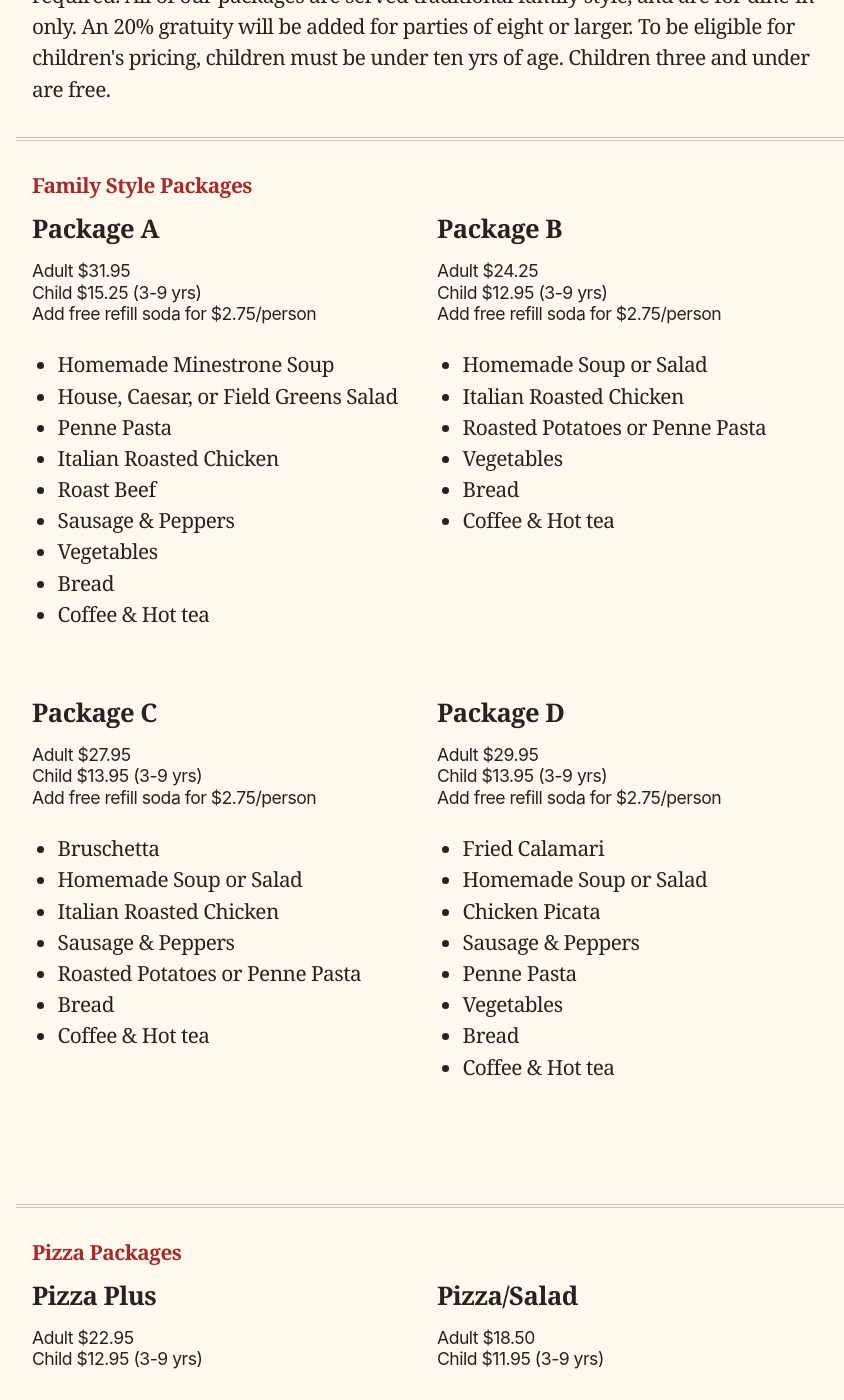
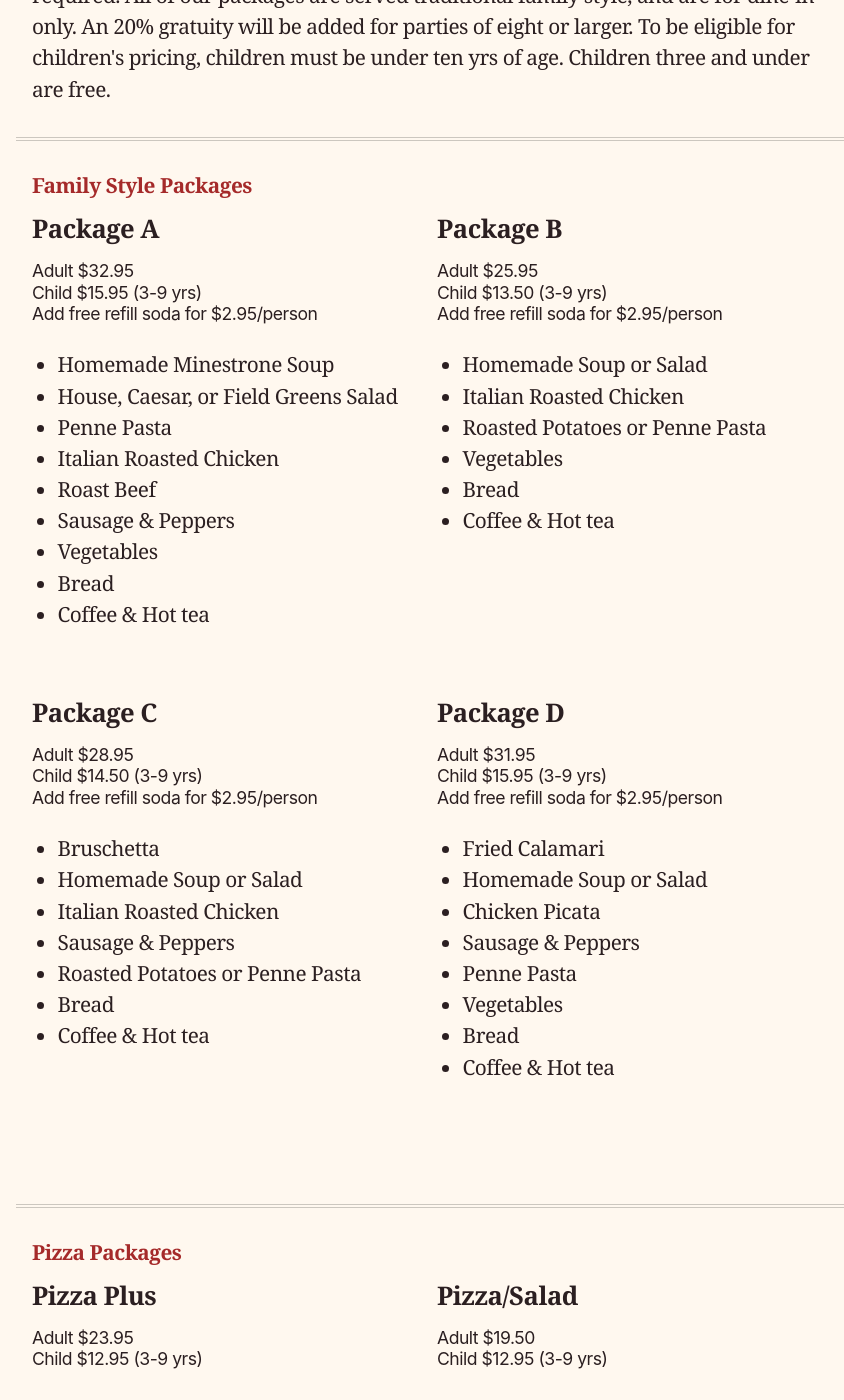
Before and after one commit to traversos/traversos.github.io, a Jekyll site: the page built from events/parties/index.html, in a window 1280 px wide and 1400 px high, scrolled down 414 px. Shown: the whole window, without its empty margins (208-1052 px from the left). Built offline with Jekyll 4.4.1, drawn with Linux system fonts in a browser that asks for light colours; nearby versions of some CDN libraries.

Commit message:
Party menu pricing updates

```diff
--- a/events/parties/index.html
+++ b/events/parties/index.html
@@ -16,7 +16,7 @@ layout: home
     <div class="menu__grid">
       <section class="menu__section">
         <h2 class="flush--top"><a name="salads"></a>Package A</h2>
-        <p class="sans">Adult $31.95<br>Child $15.25 (3-9 yrs)<br>Add free refill soda for $2.75/person</p>
+        <p class="sans">Adult $32.95<br>Child $15.95 (3-9 yrs)<br>Add free refill soda for $2.95/person</p>
         <ul class="flush--top">
           <li>Homemade Minestrone Soup</li>
           <li>House, Caesar, or Field Greens Salad</li>
@@ -31,7 +31,7 @@ layout: home
       </section>
       <section class="menu__section">
         <h2 class="flush--top"><a name="salads"></a>Package B</h2>
-        <p class="sans">Adult $24.25<br>Child $12.95 (3-9 yrs)<br>Add free refill soda for $2.75/person</p>
+        <p class="sans">Adult $25.95<br>Child $13.50 (3-9 yrs)<br>Add free refill soda for $2.95/person</p>
         <ul class="flush--top">
           <li>Homemade Soup or Salad</li>
           <li>Italian Roasted Chicken</li>
@@ -43,7 +43,7 @@ layout: home
       </section>
       <section class="menu__section">
         <h2 class="flush--top"><a name="salads"></a>Package C</h2>
-        <p class="sans">Adult $27.95<br>Child $13.95 (3-9 yrs)<br>Add free refill soda for $2.75/person</p>
+        <p class="sans">Adult $28.95<br>Child $14.50 (3-9 yrs)<br>Add free refill soda for $2.95/person</p>
         <ul class="flush--top">
           <li>Bruschetta</li>
           <li>Homemade Soup or Salad</li>
@@ -56,7 +56,7 @@ layout: home
       </section>
       <section class="menu__section">
         <h2 class="flush--top"><a name="salads"></a>Package D</h2>
-        <p class="sans">Adult $29.95<br>Child $13.95 (3-9 yrs)<br>Add free refill soda for $2.75/person</p>
+        <p class="sans">Adult $31.95<br>Child $15.95 (3-9 yrs)<br>Add free refill soda for $2.95/person</p>
         <ul class="flush--top">
           <li>Fried Calamari</li>
           <li>Homemade Soup or Salad</li>
@@ -75,7 +75,7 @@ layout: home
     <div class="menu__grid">
     <section class="menu__section">
       <h2 class="flush--top"><a name="salads"></a>Pizza Plus</h2>
-      <p class="sans">Adult $22.95<br>Child $12.95 (3-9 yrs)</p>
+      <p class="sans">Adult $23.95<br>Child $12.95 (3-9 yrs)</p>
       <ul class="flush--top">
         <li>House Salad</li>
         <li>Bread</li>
@@ -87,7 +87,7 @@ layout: home
     </section>
     <section class="menu__section">
       <h2 class="flush--top"><a name="salads"></a>Pizza/Salad</h2>
-      <p class="sans">Adult $18.50<br>Child $11.95 (3-9 yrs)</p>
+      <p class="sans">Adult $19.50<br>Child $12.95 (3-9 yrs)</p>
       <ul class="flush--top">
         <li>House Salad</li>
         <li>Bread</li>
```
